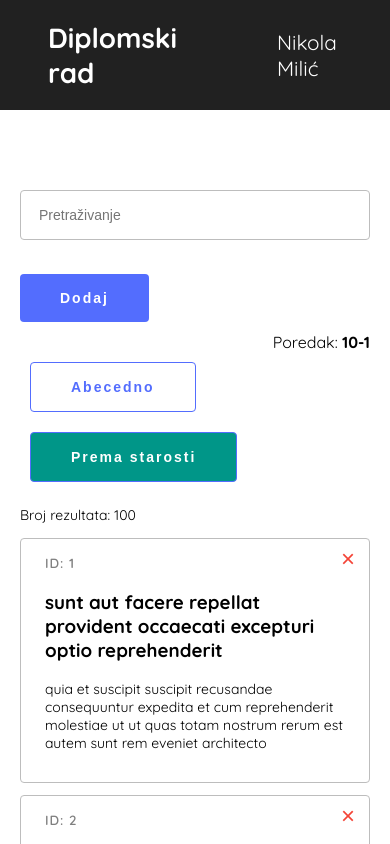
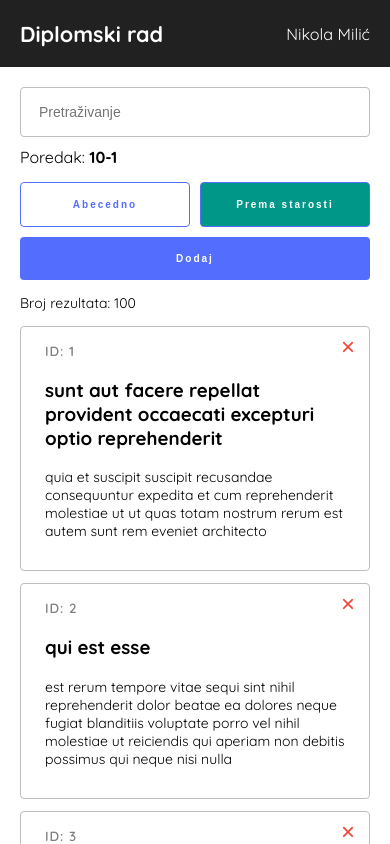
Before and after one commit to nmilic96/diplomski_rad, a React (Create React App) app: page / in a window 390 px wide. Shown: the top 844 px of the page. Built offline with nearby package versions, Linux system fonts and the light colour scheme.

Commit message:
Make responsive

```diff
--- a/src/App.scss
+++ b/src/App.scss
@@ -59,6 +59,12 @@ small {
   font-size: calc(6px + 2vmin);
   color: white;
   padding: 1.25rem 3rem;
+
+  @media screen and (max-width: 640px) {
+    padding: 1.25rem;
+    font-size: calc(3px + 2vmin);
+    justify-content: space-between;
+  }
 }
 
 .App-header h1 {
@@ -78,6 +84,7 @@ small {
   from {
     transform: rotate(0deg);
   }
+
   to {
     transform: rotate(360deg);
   }
@@ -96,6 +103,10 @@ small {
   max-width: 50rem;
   margin: 0 auto;
   padding: 5rem 1.25rem;
+
+  @media screen and (max-width: 640px) {
+    padding: 1.25rem;
+  }
 }
 
 .row {
@@ -103,6 +114,20 @@ small {
   flex-wrap: wrap;
   align-items: center;
   justify-content: space-between;
+
+  @media screen and (max-width: 640px) {
+    flex-direction: column-reverse;
+    flex-wrap: nowrap;
+    justify-content: flex-start;
+    align-items: flex-start;
+
+    .btn {
+      margin: 0;
+      font-size: 0.625rem;
+      padding: 1rem 0.625rem;
+      width: 100%;
+    }
+  }
 }
 
 .post {
@@ -116,8 +141,11 @@ small {
     border-color: $color-primary;
   }
 
-  h3, p {
-    input, textarea {
+  h3,
+  p {
+
+    input,
+    textarea {
       font-size: inherit;
       line-height: inherit;
       border: none;
@@ -129,7 +157,8 @@ small {
       padding: 0;
       resize: none;
 
-      &:active, &:focus {
+      &:active,
+      &:focus {
         outline: 1px dashed rgba($color-primary, 0.5);
       }
     }
@@ -217,11 +246,39 @@ button {
   display: flex;
   flex-direction: column;
   align-items: flex-end;
+
+  @media screen and (max-width: 640px) {
+    width: 100%;
+
+    > div {
+      width: 100%;
+      display: flex;
+      margin-bottom: 0.625rem;
+
+      .btn {
+        margin: 1/2*0.625rem;
+        margin-bottom: 0;
+
+
+        &:nth-child(1) {
+          margin-left: 0;
+        }
+
+        &:nth-last-child(1) {
+          margin-right: 0;
+        }
+      }
+    }
+  }
 }
 
 .search {
   display: flex;
   margin-bottom: 1.5rem;
+
+  @media screen and (max-width: 640px) {
+    margin-bottom: 0.625rem;
+  }
 }
 
 .search__input {
@@ -233,7 +290,8 @@ button {
   border: 1px solid $color-gray;
   border-radius: 0.25rem;
 
-  &:focus, &:active {
+  &:focus,
+  &:active {
     border-color: $color-primary;
   }
 }
```
